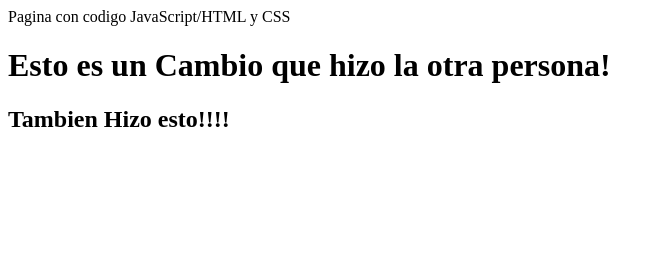
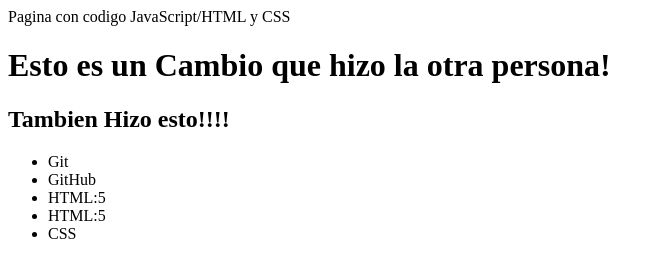
Before and after one commit to CurcoVain/Alura-Git, a plain HTML site: page index.html in a window 1280 px wide. Shown: the whole page, without its empty margins (0-663 px from the left). Drawn offline with Linux system fonts and the light colour scheme.

Commit message:
agregando lista de cursos

```diff
--- a/index.html
+++ b/index.html
@@ -12,6 +12,13 @@
     <header>Pagina con codigo JavaScript/HTML y CSS</header>
     <h1>Esto es un Cambio que hizo la otra persona!</h1>
     <h2>Tambien Hizo esto!!!!</h2>
+    <ul>
+        <li>Git</li>
+        <li>GitHub</li>
+        <li>HTML:5</li>
+        <li>HTML:5</li>
+        <li>CSS</li>
+    </ul>
     <noscript>Por Favor Habilitar JavaScript para poder visualizar el contenido de forma correcta</noscript>
     <script src="nuevoCodigo.js"></script>
 </body>
```
